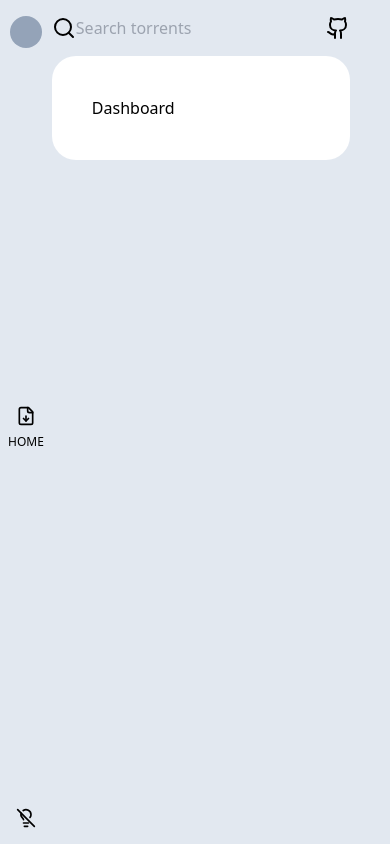
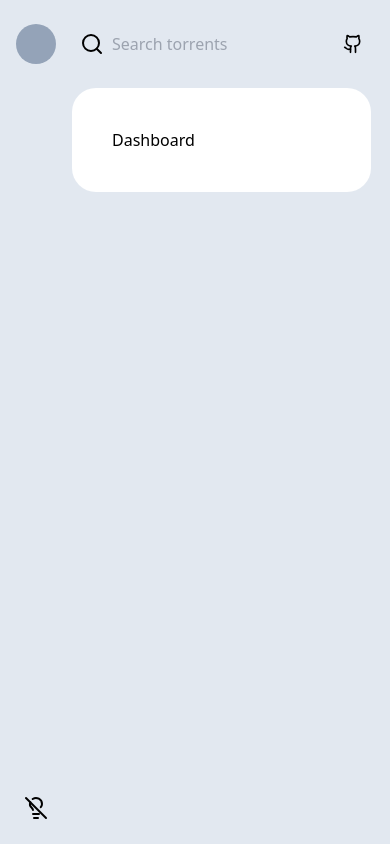
Before and after one commit to vsnthdev/gearshift, a React (Vite) app: page / in a window 390 px wide. Built offline with nearby package versions, Linux system fonts and the light colour scheme.

Commit message:
🎊 spacing improvement on mobile devices

```diff
--- a/index.html
+++ b/index.html
@@ -1,5 +1,5 @@
 <!doctype html>
-<html lang="en">
+<html lang="en" class="h-full">
 
 <head>
     <meta charset="UTF-8" />
@@ -7,8 +7,8 @@
     <title>Transmission Control</title>
 </head>
 
-<body class="h-screen flex flex-col bg-slate-200 dark:bg-neutral-950 dark:text-white">
-    <div id="app" class="flex flex-col h-full"></div>
+<body class="h-full flex flex-col bg-slate-200 dark:bg-neutral-950 dark:text-white">
+    <div id="app" class="flex flex-col grow"></div>
     <script type="module" src="/src/main.tsx"></script>
 </body>
 
--- a/package.json
+++ b/package.json
@@ -4,7 +4,7 @@
     "version": "0.0.0",
     "type": "module",
     "scripts": {
-        "dev": "vite",
+        "dev": "vite --host",
         "build": "tsc && vite build",
         "lint": "eslint . --ext ts,tsx --report-unused-disable-directives --max-warnings 0",
         "preview": "vite preview"
--- a/src/App.tsx
+++ b/src/App.tsx
@@ -1,44 +1,43 @@
-import { Outlet, NavLink, Link } from 'react-router-dom'
-import { clsx } from 'clsx'
-import { FileDown, Github, Lightbulb, LightbulbOff, Search } from 'lucide-react';
+import { Outlet, Link } from 'react-router-dom'
+import { Github, Lightbulb, LightbulbOff, Search } from 'lucide-react';
 
 export function App() {
     return <div className='flex grow'>
-        <section className='flex flex-col justify-between px-2 py-4'>
+        <section className='flex flex-col justify-between px-4 py-6'>
             {/* the logo */}
             <div className='flex flex-col items-center'>
-                <div className='w-8 aspect-square bg-slate-400 rounded-full' />
+                <div className='w-10 aspect-square bg-slate-400 rounded-full' />
             </div>
 
             {/* nav section */}
-            <nav className='flex flex-col items-center'>
+            {/* <nav className='flex flex-col items-center'>
                 <NavLink to='/' className={({ isActive }) => clsx('flex flex-col items-center space-y-2', isActive ? 'opacity-100' : 'opacity-60')}>
                     <FileDown className='w-5 h-5' />
                     <span className='text-xs uppercase font-medium'>Home</span>
                 </NavLink>
-            </nav>
+            </nav> */}
 
             {/* settings section */}
             <div className='flex flex-col items-center'>
-                <Lightbulb className='w-5 h-5 hidden dark:inline' />
-                <LightbulbOff className='w-5 h-5 dark:hidden' />
+                <Lightbulb className='w-6 h-6 hidden dark:inline' />
+                <LightbulbOff className='w-6 h-6 dark:hidden' />
             </div>
         </section>
 
-        <div className='flex flex-col grow pr-10'>
-            <header className='py-4 flex'>
+        <div className='flex flex-col grow pr-5'>
+            <header className='py-8 px-2 flex'>
                 {/* search */}
                 <div className='flex grow'>
-                    <div className='grow flex items-center'>
+                    <div className='grow flex items-center space-x-2'>
                         <Search className='w-6 h-6' />
                         <input type="text" placeholder='Search torrents' className='grow bg-transparent outline-none' />
                     </div>
                 </div>
 
                 {/* helpful links */}
-                <div className='flex'>
+                <div className='flex items-center'>
                     <Link to='https://github.com/vsnthdev/transmission-control#readme'>
-                        <Github className='w-6 h-6' />
+                        <Github className='w-5 h-5' />
                     </Link>
                 </div>
             </header>
--- a/tailwind.config.js
+++ b/tailwind.config.js
@@ -2,7 +2,7 @@ import defaultTheme from 'tailwindcss/defaultTheme'
 
 /** @type {import('tailwindcss').Config} */
 export default {
-    darkMode: 'class',
+    // darkMode: 'class',
     content: [
         "./index.html",
         "./src/**/*.{js,ts,jsx,tsx}",
```
